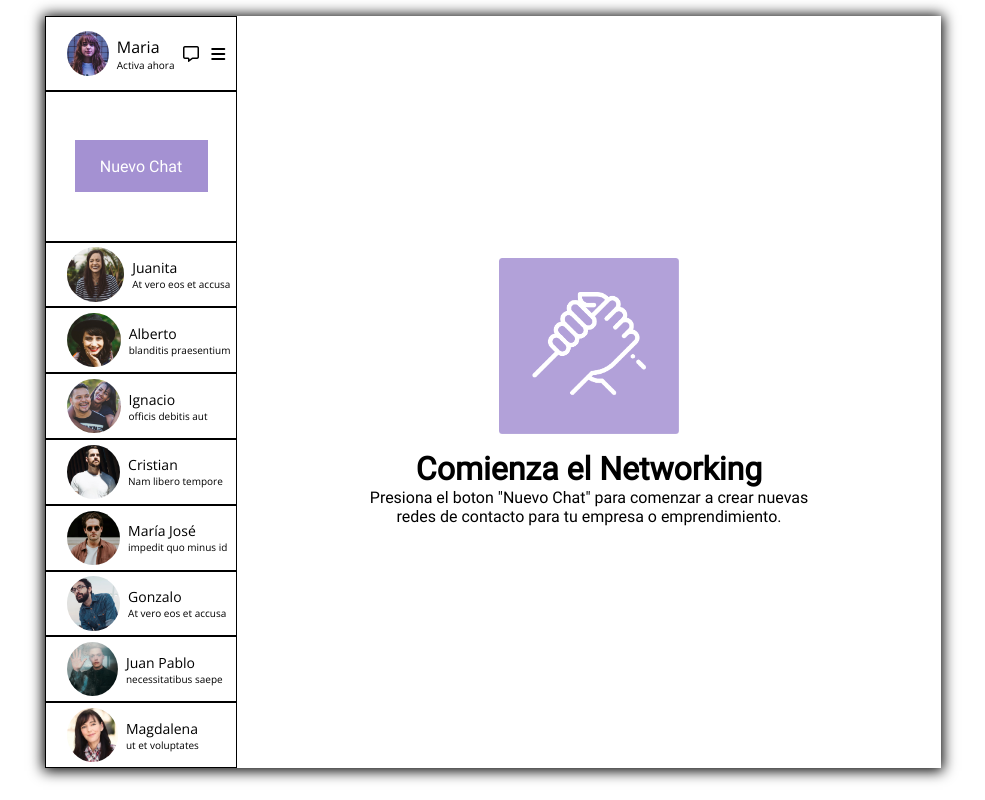
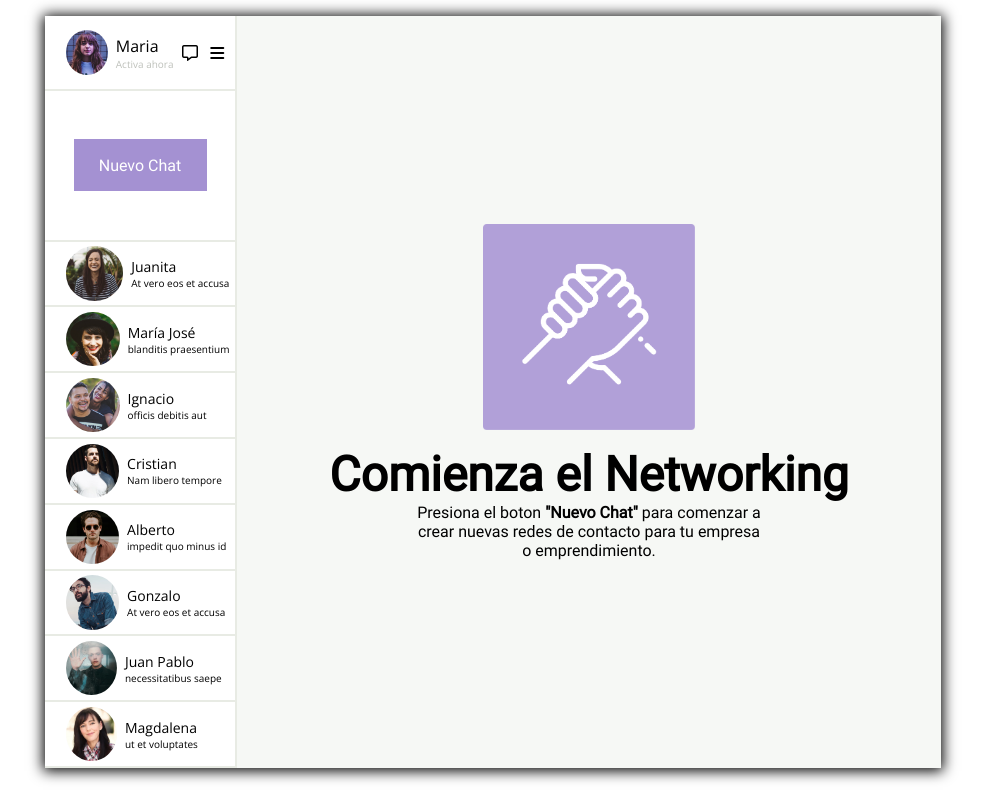
Before and after one commit to Sherydan/desafio-flexbox, a plain HTML site: page index.html in a window 1280 px wide. Shown: the whole page, without its empty margins (147-1132 px from the left). Drawn offline with Linux system fonts and the light colour scheme.

Commit message:
added small tweaks to new chat button and main background color. Added coments on css file

```diff
--- a/assets/css/style.css
+++ b/assets/css/style.css
@@ -20,7 +20,7 @@
     src: url(../fonts/Roboto-Regular.ttf);
   }
 
-
+  /* main container */
 .container{
     display: flex;
     margin: 0 auto;
@@ -28,48 +28,53 @@
     height: 94vh;
     margin-top: 1rem;
     margin-bottom: 1rem;
+    /* im a big fan of shadows lol */
     box-shadow: 0px 1px 13px 2px #000000;
 }
 
+/* main contact secition */
 .contacts{
     display: flex;
     flex-direction: column;
     width: 15vw;
     height: 100%;
+    border-right: 2px solid #E8EBE4;
 }
 
+/* defines properties for current logged user */
 .current-user{
     display: flex;
     justify-content: space-between;
     height: 10%;
-    border: 1px solid black;
+    border-bottom: 2px solid #E8EBE4;
     padding: 0.3rem;
     font-family: openSansRegular;
 }
 
+/* thumbnail size for contact list */
 .small-thumbnail{
     max-width: 100%;
     max-height: 100%;
     border-radius: 50%;
 }
 
+/* thumbnail size for logged user */
 .active-user-thumbnail{
     max-width: 70%;
     max-height: 70%;
     border-radius: 50%;
 }
 
+/* font sizes */
 .font-xs{
     font-size: 10px;
-
 }
 
 .font-sm{
     font-size: 14px;
 }
 
-
-
+/* container for logged user info */
 .user-details-info{
     height: 100%;
     display: flex;
@@ -77,10 +82,20 @@
     margin-left: 1rem;
 }
 
+/* properties for users status and name */
 .user-details-text{
     margin-left: 0.5rem;
 }
 
+/*
+    uses nth-child(2) to select the 2nd <p> from .user-details-text.
+    maybe its an overkill, but i want to try it.
+*/
+.current-user .user-details-text p:nth-child(2){
+    color: #BEC1BB;
+}
+
+/* properties for the two icons alongside the logged user  */
 .user-details-menu{
     display: flex;
     width: 30%;
@@ -89,14 +104,17 @@
     justify-content: space-around;
 }
 
+
+/* new chat container */
 .new-chat{
     display: flex;
     justify-content: center;
     align-items: center;
     height: 20%;
-    border: 1px solid black;
+    border-bottom: 2px solid #E8EBE4;
 }
 
+/* new chat button properties */
 .new-chat-button{
     display: flex;
     justify-content: center;
@@ -106,8 +124,22 @@
     background-color: #a491d2;
     color: #fff;
     font-family: robotoRegular;
+    /* disable cursor when user hovers around text */
+    user-select: none;
+    /* change pointer to give a better idea that "THIS IS A BUTTON" */
+    cursor: pointer;
 }
 
+/* button states */
+.new-chat-button:hover{
+    background-color: #cdc3e6;
+}
+
+.new-chat-button:focus{
+    background-color: #bec1bb;
+}
+
+/* main section container */
 .main{
     display: flex;
     flex-direction: column;
@@ -115,20 +147,30 @@
     justify-content: center;
     text-align: center;
     margin: 0 auto;
-    width: 50%;
+    width: 100%;
     font-family: robotoRegular;
-
+    background: #f6f8f5;
 }
 
-.main img{
-    max-width: 40%;
-    max-height: 40%;
-    margin-bottom: 1rem;
-
+/* main section text sizes */
+.main h1{
+    font-size: 3rem;
 }
 
+.main p{
+    width: 50%;
+}
+
+/* main section image properties */
+.main img{
+    max-width: 30%;
+    max-height: 30%;
+    margin-bottom: 1rem;
+}
+
+/* properties for contacts card */
 .contact{
-    border: 1px solid black;
+    border-bottom: 2px solid #E8EBE4;
     height: calc(70% / 8);
     padding: 0.3rem;
     font-family: openSansRegular;
--- a/index.html
+++ b/index.html
@@ -59,7 +59,7 @@
                             alt="a girl picture representing the current loged user">
 
                         <div class="user-details-text">
-                            <p class="font-sm">Alberto</p>
+                            <p class="font-sm">María José</p>
                             <p class="font-xs">blanditis praesentium</p>
                         </div>
                     </div>
@@ -92,7 +92,7 @@
                             alt="a girl picture representing the current loged user">
 
                         <div class="user-details-text">
-                            <p class="font-sm">María José</p>
+                            <p class="font-sm">Alberto</p>
                             <p class="font-xs">impedit quo minus id</p>
                         </div>
                     </div>
@@ -135,7 +135,7 @@
         <div class="main">
             <img src="assets/img/hand.png" alt="two hands giving a handshake" srcset="">
             <h1>Comienza el Networking</h1>
-            <p>Presiona el boton <span>"Nuevo Chat"</span> para comenzar a crear nuevas redes de contacto para tu empresa o emprendimiento.</p>
+            <p>Presiona el boton  <b>"Nuevo Chat"</b> para comenzar a crear nuevas redes de contacto para tu empresa o emprendimiento.</p>
         </div>
     </div>
 
```
